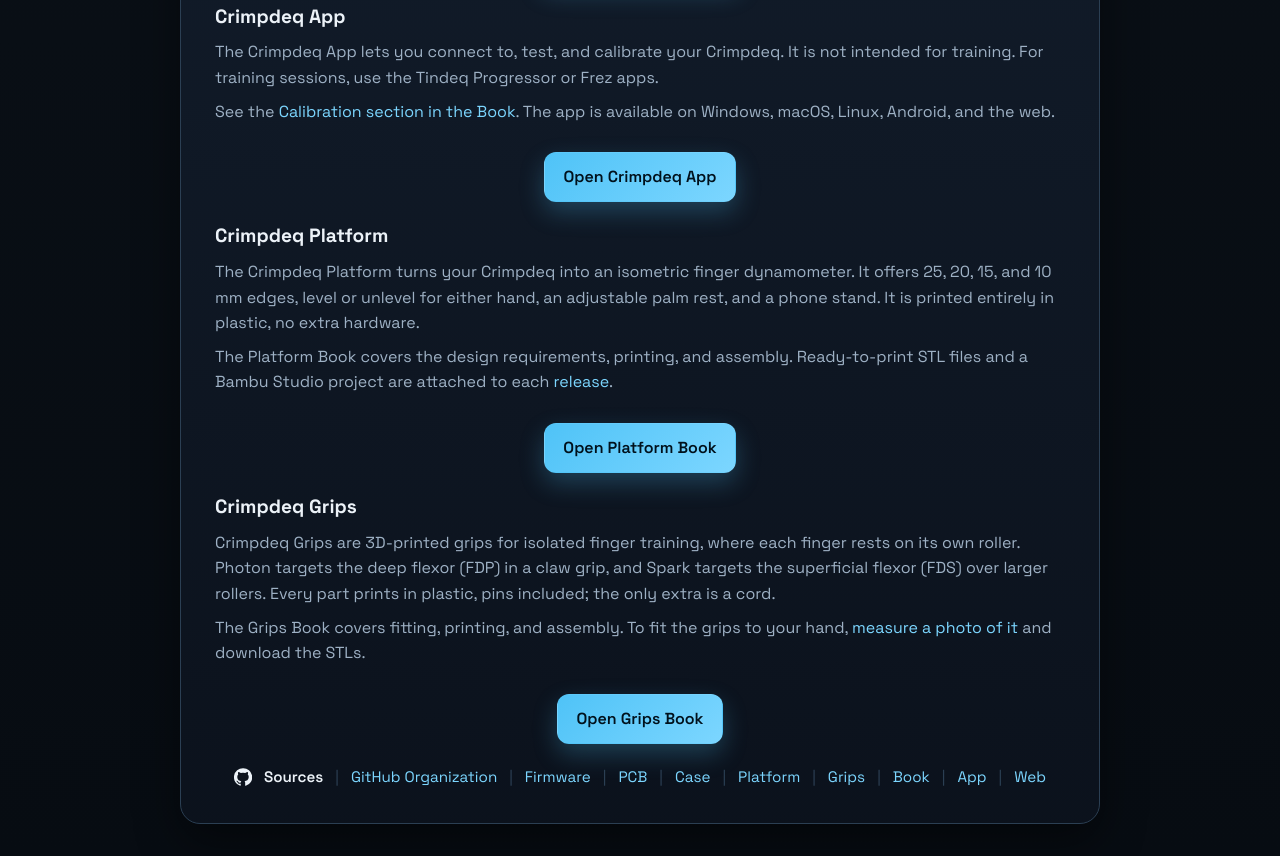
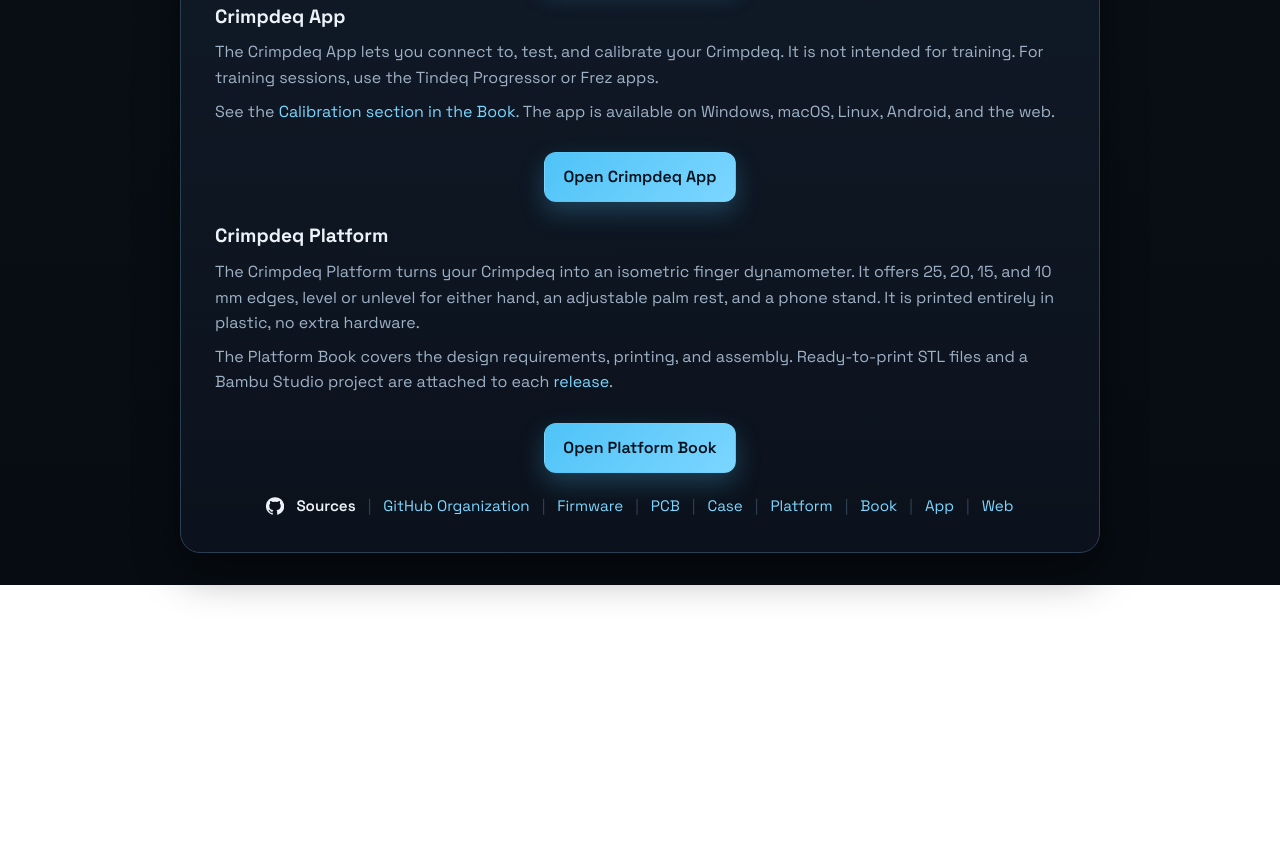
Before and after one commit to crimpdeq/crimpdeq-web, a website: page web/index.html in a window 1280 px wide. Shown: the part 783-1639 px from the top of the page. After the commit the page ends 1368 px from the top, so only its background shows below. Drawn offline with Linux system fonts and the light colour scheme.

Commit message:
feat: remove Crimpdeq Grips section

```diff
--- a/web/index.html
+++ b/web/index.html
@@ -357,25 +357,6 @@
       </div>
     </section>
 
-    <section class="book-section" aria-labelledby="grips-heading">
-      <h2 class="book-heading" id="grips-heading">Crimpdeq Grips</h2>
-      <p class="book-text">
-        Crimpdeq Grips are 3D-printed grips for isolated finger training, where each finger rests on its own roller.
-        Photon targets the deep flexor (FDP) in a claw grip, and Spark targets the superficial flexor (FDS) over
-        larger rollers. Every part prints in plastic, pins included; the only extra is a cord.
-      </p>
-      <p class="book-text">
-        The Grips Book covers fitting, printing, and assembly. To fit the grips to your hand,
-        <a href="https://grips.crimpdeq.com/measure-hand.html" target="_blank" rel="noopener noreferrer">measure a
-          photo of it</a> and download the STLs.
-      </p>
-      <div class="actions app-actions">
-        <a class="btn btn-primary" href="https://grips.crimpdeq.com" target="_blank" rel="noopener noreferrer">
-          Open Grips Book
-        </a>
-      </div>
-    </section>
-
     <div class="links">
       <div class="sources-inline">
         <svg class="github-icon" viewBox="0 0 24 24" aria-hidden="true">
@@ -394,8 +375,6 @@
         <span class="source-sep">|</span>
         <a href="https://github.com/crimpdeq/crimpdeq-platform" target="_blank" rel="noopener noreferrer">Platform</a>
         <span class="source-sep">|</span>
-        <a href="https://github.com/crimpdeq/crimpdeq-grips" target="_blank" rel="noopener noreferrer">Grips</a>
-        <span class="source-sep">|</span>
         <a href="https://github.com/crimpdeq/crimpdeq-book" target="_blank" rel="noopener noreferrer">Book</a>
         <span class="source-sep">|</span>
         <a href="https://github.com/crimpdeq/crimpdeq-app" target="_blank" rel="noopener noreferrer">App</a>
```
